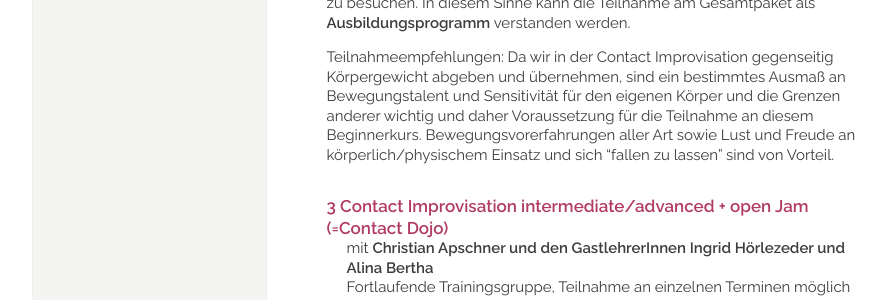
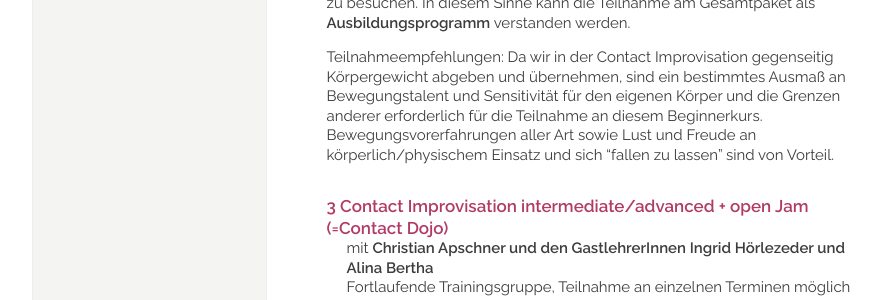
Before and after one commit to manulari/rollingpointat, a Jekyll site: the page built from _pages_de/kurse.md, in a window 1280 px wide and 900 px high, scrolled down 1725 px. Shown: the part 212-512 px from the top of the window, without its empty margins (152-1046 px from the left). Built offline with Jekyll 4.4.1, drawn with Linux system fonts in a browser that asks for light colours; comment, search, counter and statistics services are not loaded.

Commit message:
Update page (de) “kurse”

```diff
--- a/_pages_de/kurse.md
+++ b/_pages_de/kurse.md
@@ -55,7 +55,7 @@ Nicht zuletzt verstehen wir die Contact Improvisation auch als eine Form von non
 
 Der Kurs wird im Sommersemester 2023 als beginner/intermediate Kurs fortgeführt werden, wobei alle TeilnehmerInnen eingeladen sind mit fortschreitendem Lernprozess an den rollingpoint-Jams teilzunehmen bzw. zusätzlich kostenlos die open level-Termine des Contact-Dojos am Mittwoch zu besuchen. In diesem Sinne kann die Teilnahme am Gesamtpaket als **Ausbildungsprogramm** verstanden werden.
 
-Teilnahmeempfehlungen: Da wir in der Contact Improvisation gegenseitig Körpergewicht abgeben und übernehmen, sind ein bestimmtes Ausmaß an Bewegungstalent und Sensitivität für den eigenen Körper und die Grenzen anderer wichtig und daher Voraussetzung für die Teilnahme an diesem Beginnerkurs. Bewegungsvorerfahrungen aller Art sowie Lust und Freude an körperlich/physischem Einsatz und sich "fallen zu lassen" sind von Vorteil.
+Teilnahmeempfehlungen: Da wir in der Contact Improvisation gegenseitig Körpergewicht abgeben und übernehmen, sind ein bestimmtes Ausmaß an Bewegungstalent und Sensitivität für den eigenen Körper und die Grenzen anderer erforderlich für die Teilnahme an diesem Beginnerkurs. Bewegungsvorerfahrungen aller Art sowie Lust und Freude an körperlich/physischem Einsatz und sich "fallen zu lassen" sind von Vorteil.
 
 <div class="named-anchor" id="mi"></div>
 
```
